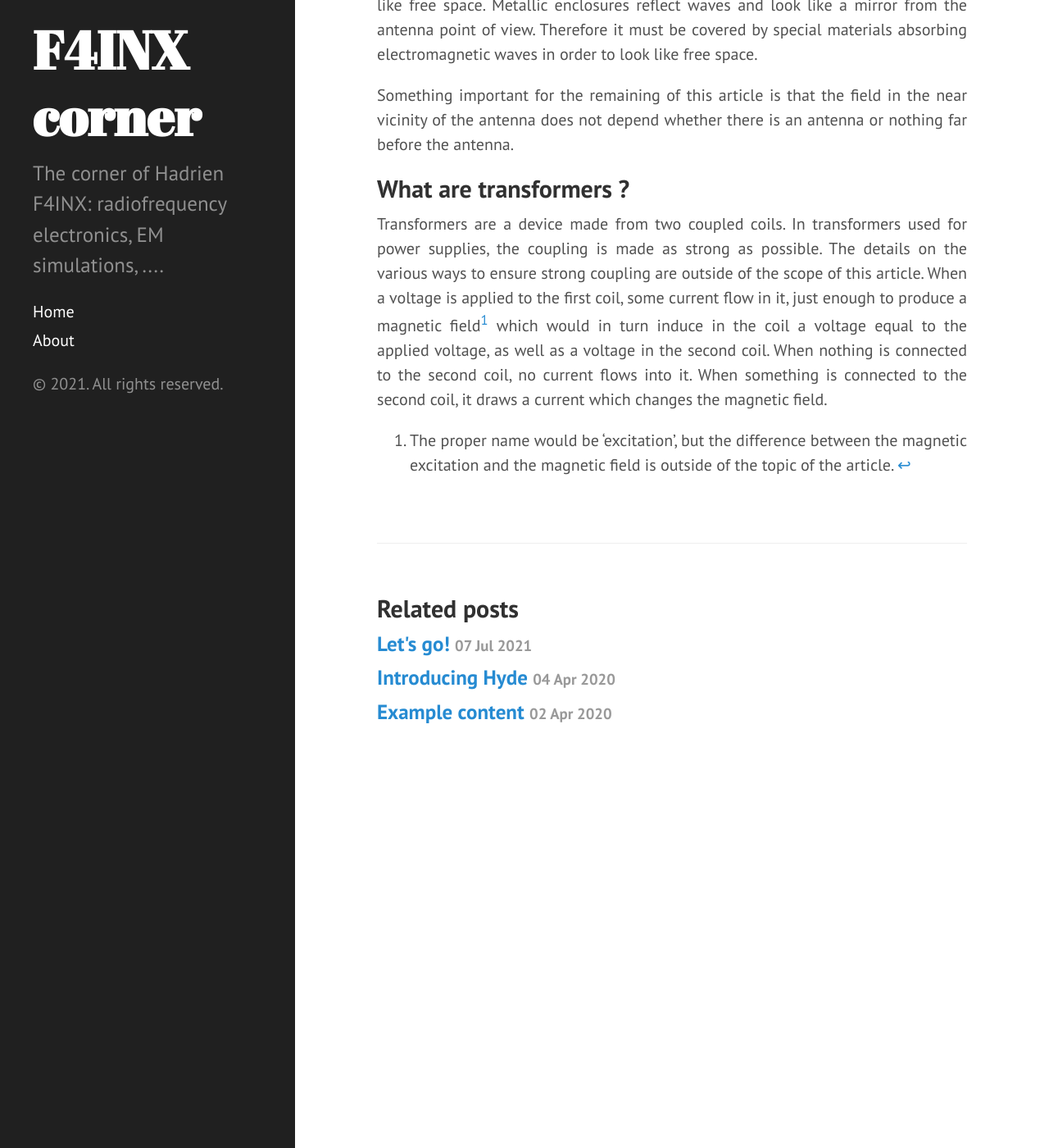
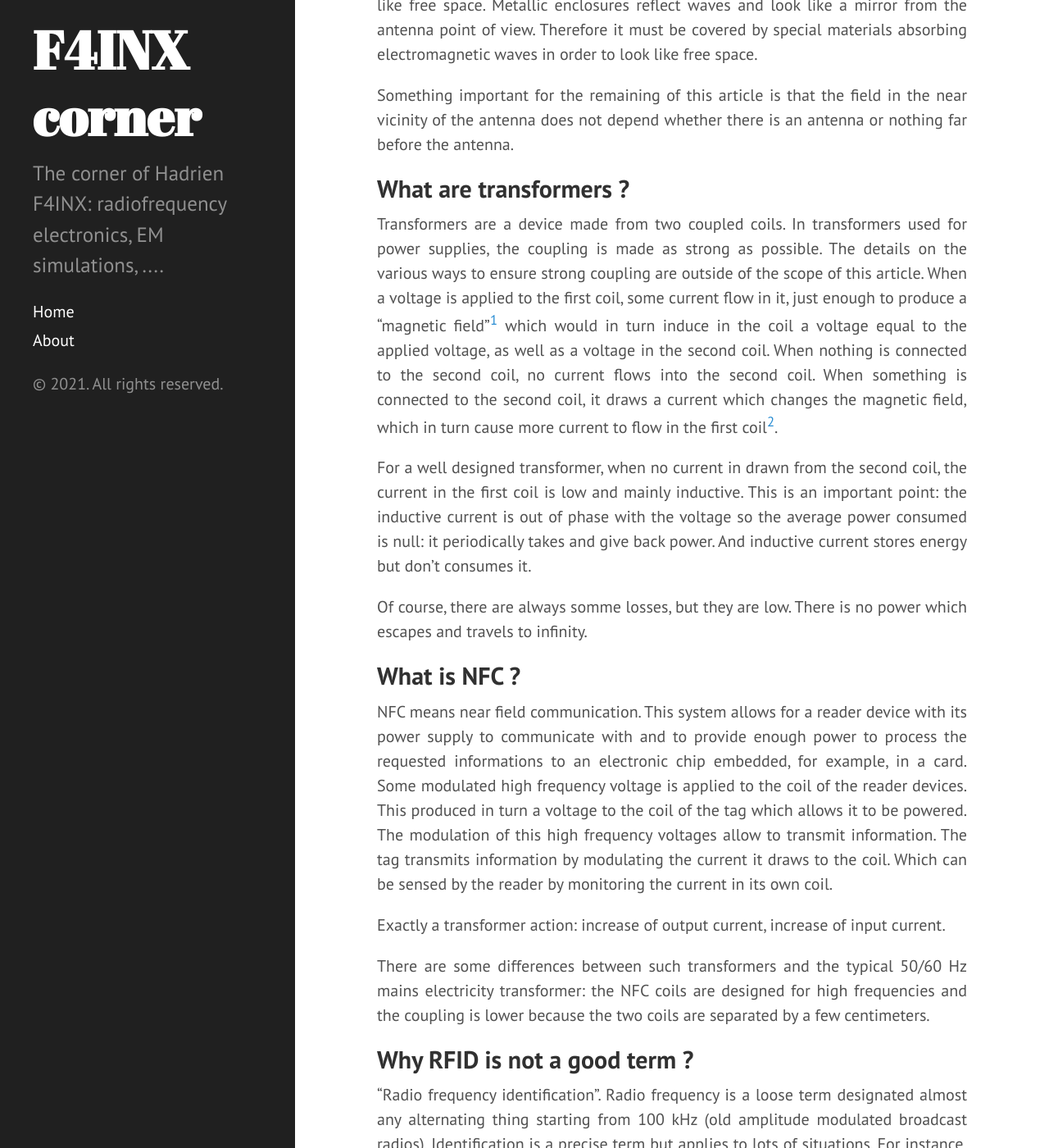
Before and after one commit to thadrien/Zview.github.io, a Jekyll site: the page built from _posts/2021-07-07-on-rfid-antennas.md, in a window 1280 px wide and 1400 px high, scrolled down 1487 px. Shown: the whole window at 82% size. Built offline with Jekyll 4.4.1, drawn with Linux system fonts in a browser that asks for light colours; some of the changed text lies outside the part shown.

Commit message:
Continuation of on-rfid-antennas.

```diff
--- a/_posts/2021-07-07-on-rfid-antennas.md
+++ b/_posts/2021-07-07-on-rfid-antennas.md
@@ -31,6 +31,40 @@
 
 ## What are transformers ?
 
-Transformers are a device made from two coupled coils. In transformers used for power supplies, the coupling is made as strong as possible. The details on the various ways to ensure strong coupling are outside of the scope of this article. When a voltage is applied to the first coil, some current flow in it, just enough to produce a magnetic field[^1] which would in turn induce in the coil a voltage equal to the applied voltage, as well as a voltage in the second coil. When nothing is connected to the second coil, no current flows into it. When something is connected to the second coil, it draws a current which changes the magnetic field.
+Transformers are a device made from two coupled coils. In transformers used for power supplies, the coupling is made as strong as possible. The details on the various ways to ensure strong coupling are outside of the scope of this article. When a voltage is applied to the first coil, some current flow in it, just enough to produce a "magnetic field"[^1] which would in turn induce in the coil a voltage equal to the applied voltage, as well as a voltage in the second coil. When nothing is connected to the second coil, no current flows into the second coil. When something is connected to the second coil, it draws a current which changes the magnetic field, which in turn cause more current to flow in the first coil[^2].
+
+For a well designed transformer, when no current in drawn from the second coil, the current in the first coil is low and mainly inductive. This is an important point: the inductive current is out of phase with the voltage so the average power consumed is null: it periodically takes and give back power. And inductive current stores energy but don't consumes it.
+
+Of course, there are always somme losses, but they are low. There is no power which escapes and travels to infinity.
+
+## What is NFC ?
+
+NFC means near field communication. This system allows for a reader device with its power supply to communicate with and to provide enough power to process the requested informations to an electronic chip embedded, for example, in a card. Some modulated high frequency voltage is applied to the coil of the reader devices. This produced in turn a voltage to the coil of the tag which allows it to be powered. The modulation of this high frequency voltages allow to transmit information. The tag transmits information by modulating the current it draws to the coil. Which can be sensed by the reader by monitoring the current in its own coil.
+
+Exactly a transformer action: increase of output current, increase of input current.
+
+There are some differences between such transformers and the typical 50/60 Hz mains electricity transformer: the NFC coils are designed for high frequencies and the coupling is lower because the two coils are separated by a few centimeters.
+
+## Why RFID is not a good term ?
+
+"Radio frequency identification". Radio frequency is a loose term designated almost any alternating thing starting from 100 kHz (old amplitude modulated broadcast radios). Identification is a precise term but applies to lots of situations. For instance, have identifiers for various reasons blueetooth devices, airplanes transponders and so on.
+
+If RFID is a term appliable for lots of things, its almost a term for nothing.
+
+## What are NFC "antennas" ?
+
+Good question. We have seen that their mechanism is not an antenna mechanism but a transformer mechanism. So, antenna is not the proper term. Transformer would apply to the two coils. Half-transformer would be perfect but a bit strange. Coil is perfect.
+
+The only drawback is that coil focuses too much on *how* it is built than *what* is does. But it's still ok because there is not so much ways to design NFC coils than with coils.
+
+## What terms should be used for the expert search ?
+
+Good question.
+
+## Sum up
+
+NFC coils should not be called antennas because they operate in a different ways.
 
 [^1]: The proper name would be 'excitation', but the difference between the magnetic excitation and the magnetic field is outside of the topic of the article.
+
+[^2]: More precisely, the total magnetic field is the difference between the magnetic fields created by the coils, proportional to the difference of the currents weighted by the number of turns. This total magnetic field induces a voltage in both coils. For a constant voltage, the difference between the currents is constant, so when the second current increases, the first current decreases.
```
